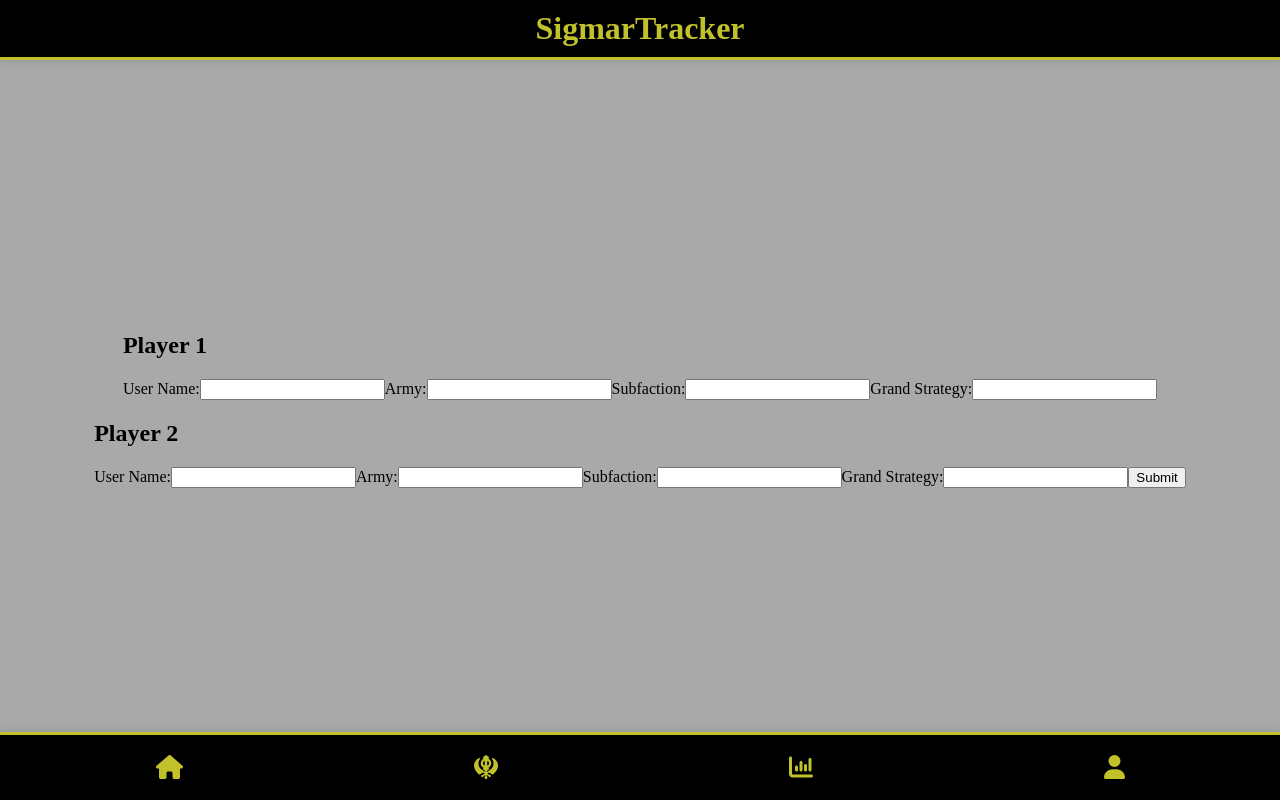
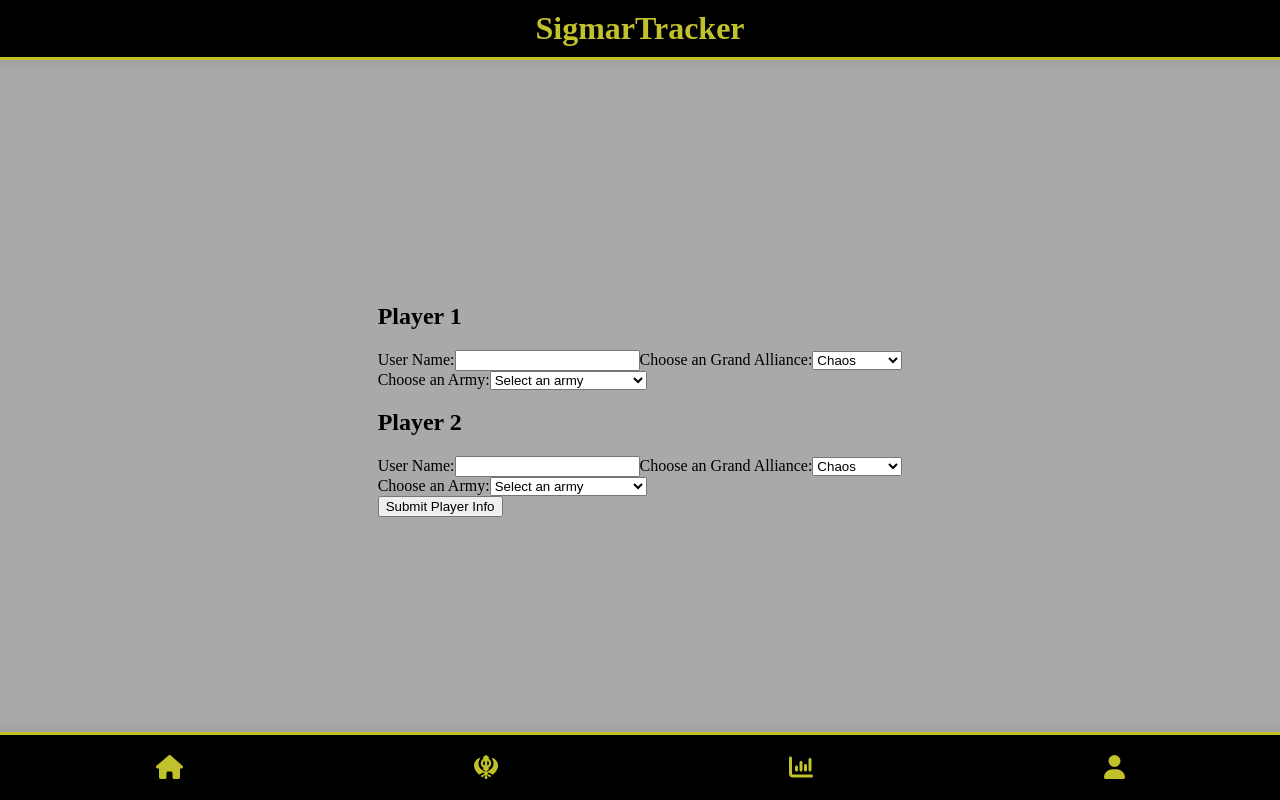
Before and after one commit to OzLievano/WarhammerTracker, a React app in the folder frontend/: page /create-match in a window 1280 px wide. Built offline with nearby package versions, Linux system fonts and the light colour scheme.

Commit message:
fix: cleaned up folder structure and cleaned up code

```diff
--- a/frontend/src/components/matches/CreateMatch.tsx
+++ b/frontend/src/components/matches/CreateMatch.tsx
@@ -2,21 +2,26 @@ import React, {useState} from 'react';
 import {useNavigate} from 'react-router-dom';
 import { BottomNavigationBar } from '../navigationBars/BottomNavigationBar';
 import { HeaderBar } from '../headers/HeaderBar';
+import { AllianceKeys, ArmyKeys } from '../../utils/constants';
+import { allArmyAOSData } from '../../utils/armyData';
+import { getGrandAlliance, getArmies, getSubfactions, getGrandStrategies } from '../../utils/armyData.services';
 
 export default function CreateMatch() {
 
   const [playerData, setPlayerData] = useState({
     player1: {
       userName: '',
-      army: '',
-      subFaction: '',
-      grandStrategy: ''
+      selectedGrandAlliance: 'Chaos',
+      selectedArmy: '',
+      selectedSubfaction: '',
+      selectedGrandStrategy: ''
     },
     player2: {
       userName: '',
-      army: '',
-      subFaction: '',
-      grandStrategy: ''
+      selectedGrandAlliance: 'Chaos',
+      selectedArmy: '',
+      selectedSubfaction: '',
+      selectedGrandStrategy: ''
     },
   });
 
@@ -27,34 +32,72 @@ export default function CreateMatch() {
     navigate('/round-data');
   }
 
+  const handleChangeInput = (player: 'player1' | 'player2', field: string, value: string) => {
+    setPlayerData(prevState => ({
+      ...prevState,
+      [player]: {
+        ...prevState[player],
+        [field]: value
+      }
+    }));
+  }
+
   return (
     <div className='page-container'>
-      {/*
-        redirect to matchRound Page
-          matchRound page
-            1-5 buttons with numeric value
-            each button renders a roundForm with own values
-            player can select battle tactics
-      */}
       <HeaderBar/>
       <form>
         <h2> Player 1 </h2>
         <label>
           User Name:
-          <input type='text' name='username'/>
+          <input type='text' name='username' onChange={(e) => handleChangeInput('player1', 'userName', e.target.value)}/>
         </label>
-        <label>
-          Army:
-          <input type='text' name='army'/>
-        </label>
-        <label>
-          Subfaction:
-          <input type='text' name='subfaction'/>
-        </label>
-        <label>
-          Grand Strategy:
-          <input type='text' name='grandstrategy'/>
-        </label>
+        <label>Choose an Grand Alliance:</label>
+          <select value={playerData.player1.selectedGrandAlliance} onChange={(e) => handleChangeInput('player1', 'selectedGrandAlliance', e.target.value)}>
+          {getGrandAlliance().map((army:string, index:number) => (
+              <option key={index} value={army}>
+                {army}
+              </option>
+            ))}
+          </select>
+          {playerData.player1.selectedGrandAlliance && (
+            <div>
+              <label>Choose an Army:</label>
+              <select value={playerData.player1.selectedArmy} onChange={(e) => handleChangeInput('player1', 'selectedArmy', e.target.value)}>
+                <option value="">Select an army</option>
+                {getArmies(playerData.player1.selectedGrandAlliance as AllianceKeys).map((army, index) => (
+                  <option key={index} value={army}>
+                    {army}
+                  </option>
+                ))}
+              </select>
+            </div>
+        )}
+        {playerData.player1.selectedArmy && (
+          <div>
+            <label>Choose a subfaction:</label>
+            <select value={playerData.player1.selectedSubfaction} onChange={(e) => handleChangeInput('player1', 'selectedSubfaction', e.target.value)}>
+              <option value="">Select a subfaction</option>
+              {getSubfactions(playerData.player1.selectedGrandAlliance as AllianceKeys, playerData.player1.selectedArmy).map((subfaction:string, index:number) => (
+                <option key={index} value={subfaction}>
+                  {subfaction}
+                </option>
+              ))}
+            </select>
+          </div>
+        )}
+        {playerData.player1.selectedArmy && (
+          <div>
+            <label>Choose a Grand Strategy:</label>
+            <select value={playerData.player1.selectedSubfaction} onChange={(e) => handleChangeInput('player1', 'selectedGrandStrategy', e.target.value)}>
+              <option value="">Select a Grand Strategy</option>
+              {getGrandStrategies(playerData.player1.selectedGrandAlliance as AllianceKeys, playerData.player1.selectedArmy).map((grandStrategy:string, index:number) => (
+                <option key={index} value={grandStrategy}>
+                  {grandStrategy}
+                </option>
+              ))}
+            </select>
+          </div>
+        )}
       </form>
       <form>
         <h2> Player 2 </h2>
@@ -62,19 +105,54 @@ export default function CreateMatch() {
           User Name:
           <input type='text' name='username'/>
         </label>
-        <label>
-          Army:
-          <input type='text' name='army'/>
-        </label>
-        <label>
-          Subfaction:
-          <input type='text' name='subfaction'/>
-        </label>
-        <label>
-          Grand Strategy:
-          <input type='text' name='grandstrategy'/>
-        </label>
-        <button onClick={handleCreateMatch}>Submit</button>
+        <label>Choose an Grand Alliance:</label>
+          <select value={playerData.player2.selectedGrandAlliance} onChange={(e) => handleChangeInput('player2', 'selectedGrandAlliance', e.target.value)}>
+          {getGrandAlliance().map((army:string, index:number) => (
+              <option key={index} value={army} >
+                {army}
+              </option>
+            ))}
+          </select>
+          {playerData.player2.selectedGrandAlliance && (
+            <div>
+              <label>Choose an Army:</label>
+              <select value={playerData.player2.selectedArmy} onChange={(e) => handleChangeInput('player2', 'selectedArmy', e.target.value)}>
+                <option value={''}>Select an army</option>
+                {getArmies(playerData.player2.selectedGrandAlliance as AllianceKeys).map((army, index) => (
+                  <option key={index} value={army}>
+                    {army}
+                  </option>
+                ))}
+              </select>
+            </div>
+        )}
+        {playerData.player2.selectedArmy && (
+          <div>
+            <label>Choose a subfaction:</label>
+            <select value={playerData.player2.selectedSubfaction} onChange={(e) => handleChangeInput('player2', 'selectedSubfaction', e.target.value)}>
+              <option value={''}>Select a subfaction</option>
+              {getSubfactions(playerData.player2.selectedGrandAlliance as AllianceKeys,playerData.player2.selectedArmy).map((subfaction, index) => (
+                <option key={index} value={subfaction}>
+                  {subfaction}
+                </option>
+              ))}
+            </select>
+          </div>
+        )}
+        {playerData.player2.selectedArmy && (
+          <div>
+            <label>Choose a Grand Strategy:</label>
+            <select value={playerData.player2.selectedSubfaction} onChange={(e) => handleChangeInput('player2', 'selectedGrandStrategy', e.target.value)}>
+              <option value="">Select a Grand Strategy</option>
+              {getGrandStrategies(playerData.player2.selectedGrandAlliance as AllianceKeys, playerData.player2.selectedArmy).map((grandStrategy:string, index:number) => (
+                <option key={index} value={grandStrategy}>
+                  {grandStrategy}
+                </option>
+              ))}
+            </select>
+          </div>
+        )}
+        <button onClick={handleCreateMatch}>Submit Player Info</button>
       </form>
       <BottomNavigationBar/>
     </div>
--- /dev/null
+++ b/frontend/src/utils/armyData.services.ts
@@ -0,0 +1,13 @@
+import { AllianceKeys, ArmyKeys } from "./constants";
+import { allArmyAOSData } from "./armyData";
+
+export const getGrandAlliance = (): AllianceKeys[] => Object.keys(allArmyAOSData) as AllianceKeys[];
+
+export const getArmies = <T extends AllianceKeys>(alliance: T): ArmyKeys<T>[] =>
+  Object.keys(allArmyAOSData[alliance] || {}) as ArmyKeys<T>[];
+
+export const getSubfactions = <T extends AllianceKeys>(alliance: T, selectedArmy: ArmyKeys<T>): string[] =>
+  allArmyAOSData[alliance]?.[selectedArmy]?.subfactions || [];
+
+export const getGrandStrategies = <T extends AllianceKeys>(alliance: T, selectedArmy: ArmyKeys<T>): string[] =>
+  allArmyAOSData[alliance]?.[selectedArmy]?.Grandstrategies || [];
--- a/frontend/src/armyData.service.ts
+++ b/frontend/src/utils/armyData.ts
@@ -1,26 +1,4 @@
-// Define interfaces for your data structure
-interface GrandstrategyData {
-  subfactions: string[];
-  battleTactics: string[];
-  Grandstrategies: string[];
-}
-
-interface SubfactionData {
-  subfactions: string[];
-  battleTactics: string[];
-  Grandstrategies: string[];
-}
-
-interface ArmyData {
-  [key: string]: SubfactionData;
-}
-
-interface AllArmyData {
-  Chaos: ArmyData;
-  Death: ArmyData;
-  Destruction: ArmyData;
-  Order: ArmyData;
-}
+import { AllArmyData } from "./constants";
 
 const battleTactics = ['Bait and Trap', 'Endless Expropriation', 'Intimidate the Invaders', 'Led into the Maelstrom', 'Magical Dominance', 'Magical Mayhem', 'Reprisal', 'Surround and Destroy'];
 const grandStrategies = ['Barren Icescape', 'Control the Nexus', 'Magic Made Manifest', 'Overshadow', 'Slaughter of Sorcery', 'Spellcasting Savant'];
@@ -170,24 +148,3 @@ export const allArmyAOSData:AllArmyData = {
     },
 }
 }
-
-export type AllianceKeys = keyof AllArmyData;
-
-// Extract the keys of subfactions dynamically
-type SubfactionKeysHelper<T extends AllianceKeys> = AllArmyData[T][keyof AllArmyData[T]]['subfactions'];
-
-export type SubfactionKeys<T extends AllianceKeys> = SubfactionKeysHelper<T>[number];
-
-export type ArmyKeys<T extends AllianceKeys> = keyof AllArmyData[T];
-
-// Utility functions
-export const getGrandAlliance = (): AllianceKeys[] => Object.keys(allArmyAOSData) as AllianceKeys[];
-
-export const getArmies = <T extends AllianceKeys>(alliance: T): ArmyKeys<T>[] =>
-  Object.keys(allArmyAOSData[alliance] || {}) as ArmyKeys<T>[];
-
-export const getSubfactions = <T extends AllianceKeys>(alliance: T, selectedArmy: ArmyKeys<T>): string[] =>
-  allArmyAOSData[alliance]?.[selectedArmy]?.subfactions || [];
-
-export const getGrandStrategies = <T extends AllianceKeys>(alliance: T, selectedArmy: ArmyKeys<T>): string[] =>
-  allArmyAOSData[alliance]?.[selectedArmy]?.Grandstrategies || [];
--- /dev/null
+++ b/frontend/src/utils/constants.ts
@@ -0,0 +1,32 @@
+
+export interface GrandstrategyData {
+  subfactions: string[];
+  battleTactics: string[];
+  Grandstrategies: string[];
+}
+
+export interface SubfactionData {
+  subfactions: string[];
+  battleTactics: string[];
+  Grandstrategies: string[];
+}
+
+export interface ArmyData {
+  [key: string]: SubfactionData;
+}
+
+export interface AllArmyData {
+  Chaos: ArmyData;
+  Death: ArmyData;
+  Destruction: ArmyData;
+  Order: ArmyData;
+}
+
+export type AllianceKeys = keyof AllArmyData;
+
+// Extract the keys of subfactions dynamically
+export type SubfactionKeysHelper<T extends AllianceKeys> = AllArmyData[T][keyof AllArmyData[T]]['subfactions'];
+
+export type SubfactionKeys<T extends AllianceKeys> = SubfactionKeysHelper<T>[number];
+
+export type ArmyKeys<T extends AllianceKeys> = keyof AllArmyData[T];
```
